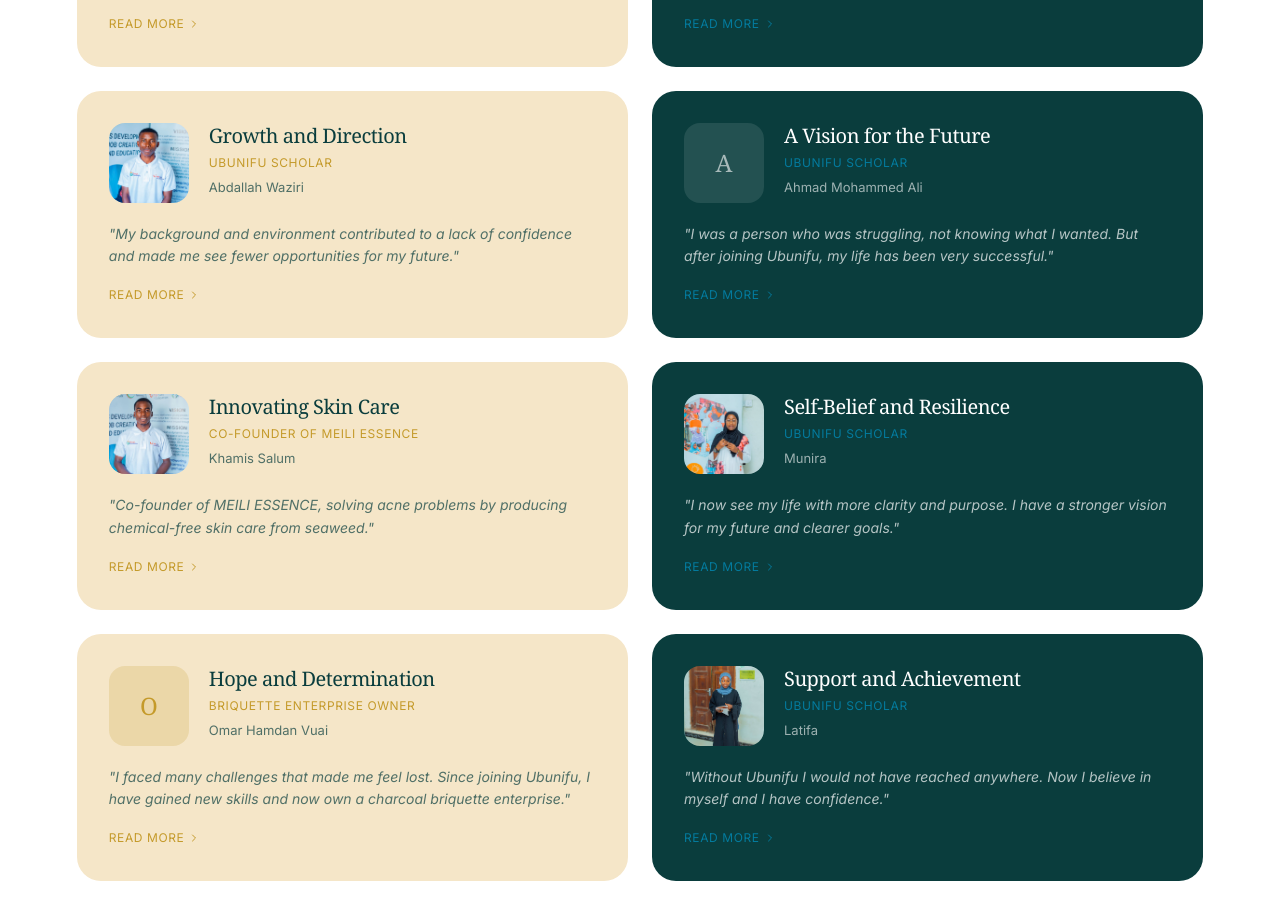
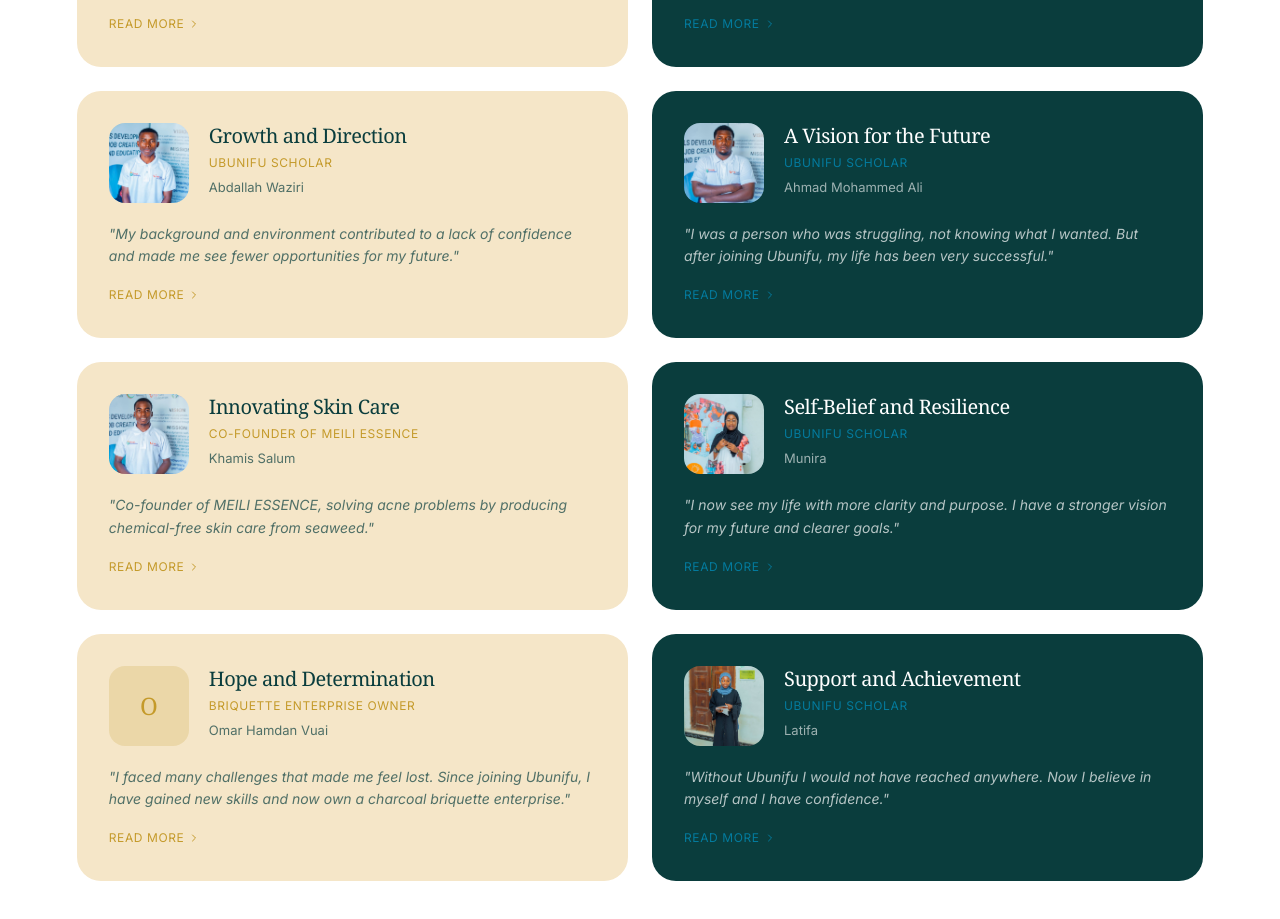
Before and after one commit to Abdillah-Ali/ubunifufoundation, a React (Vite) app: page /impact in a window 1280 px wide. Shown: the part 1100-2019 px from the top of the page. Built offline with nearby package versions, Linux system fonts and the light colour scheme.

Commit message:
Updated scholar testimonials on Impact page: Added official photo for Ahmad Mohammed Ali.

```diff
--- a/src/data/impact.js
+++ b/src/data/impact.js
@@ -54,7 +54,7 @@ export const successStories = [
     stat: "Ubunifu Scholar",
     description: "I was a person who was struggling, not knowing what I wanted. But after joining Ubunifu, my life has been very successful.",
     author: "Ahmad Mohammed Ali",
-    image: "/placeholder-scholar.png",
+    image: "/ahmad.png",
     accent: "teal",
     fullStory: [
       "My life used to be very bad before joining at Ubunifu Foundation, I was a person who was struggling here and there not knowing to do not knowing what I wanted and I was always wanting all places to study but there was no part I was finished reading in shots I had no vision in my future life.",
```
Also changed, not shown: public/ahmad.png (added).
